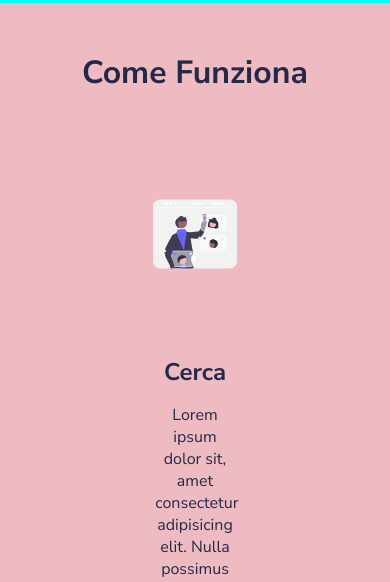
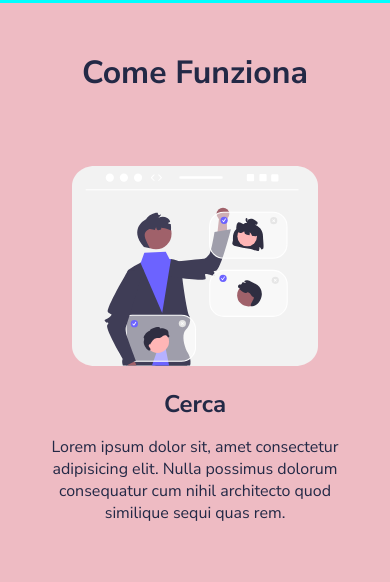
Before and after one commit to soniabergamini/html-css-resp-wannabe, a plain HTML site: page index.html in a window 390 px wide. Shown: the part 1100-1682 px from the top of the page. Drawn offline with Linux system fonts and the light colour scheme.

Commit message:
feat(main): add Steps Section responsive layout

```diff
--- a/Risorse/css/responsive.css
+++ b/Risorse/css/responsive.css
@@ -1,5 +1,7 @@
 /* Layout: Only Tablet */
 @media screen and (min-width: 480px) and (max-width: 768px) {
+
+    /* Debug Style */
     body {
         background-color: brown;
     }
@@ -7,25 +9,37 @@
 
 /* Layout: Only Mobile */
 @media screen and (max-width: 480px) {
+
+    /* Debug Style */
     body {
         background-color: aqua;
     }
+
+    /* Lessons Section Style */
     .row {
         flex-direction: column;
         align-items: center;
-        gap: 5%;
+    }
+    .col {
+        padding: 2rem 1rem;
     }
     .lessons .col {
         width: 100%;
-        padding: 2rem 1rem;
     }
     .text {
         padding: 0 3%;
+    }
+
+    /* Steps Section Style */
+    .steps .col {
+        width: 100%;
     }
 }
 
 /* Layout: Mobile & Tablet */
 @media screen and (max-width: 768px) {
+
+    /* Lessons Section Style */
     .container {
         width: 100%;
     }
```
